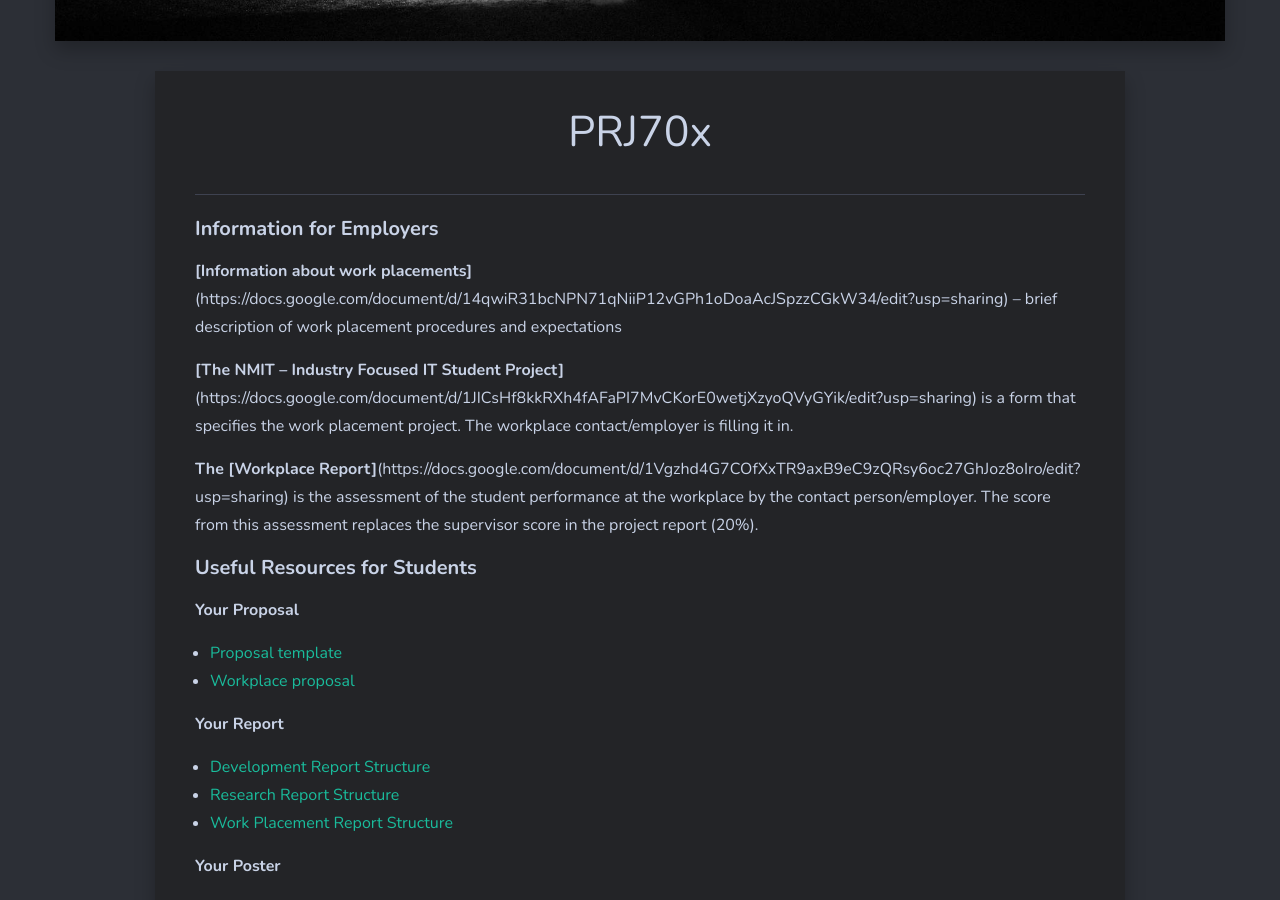
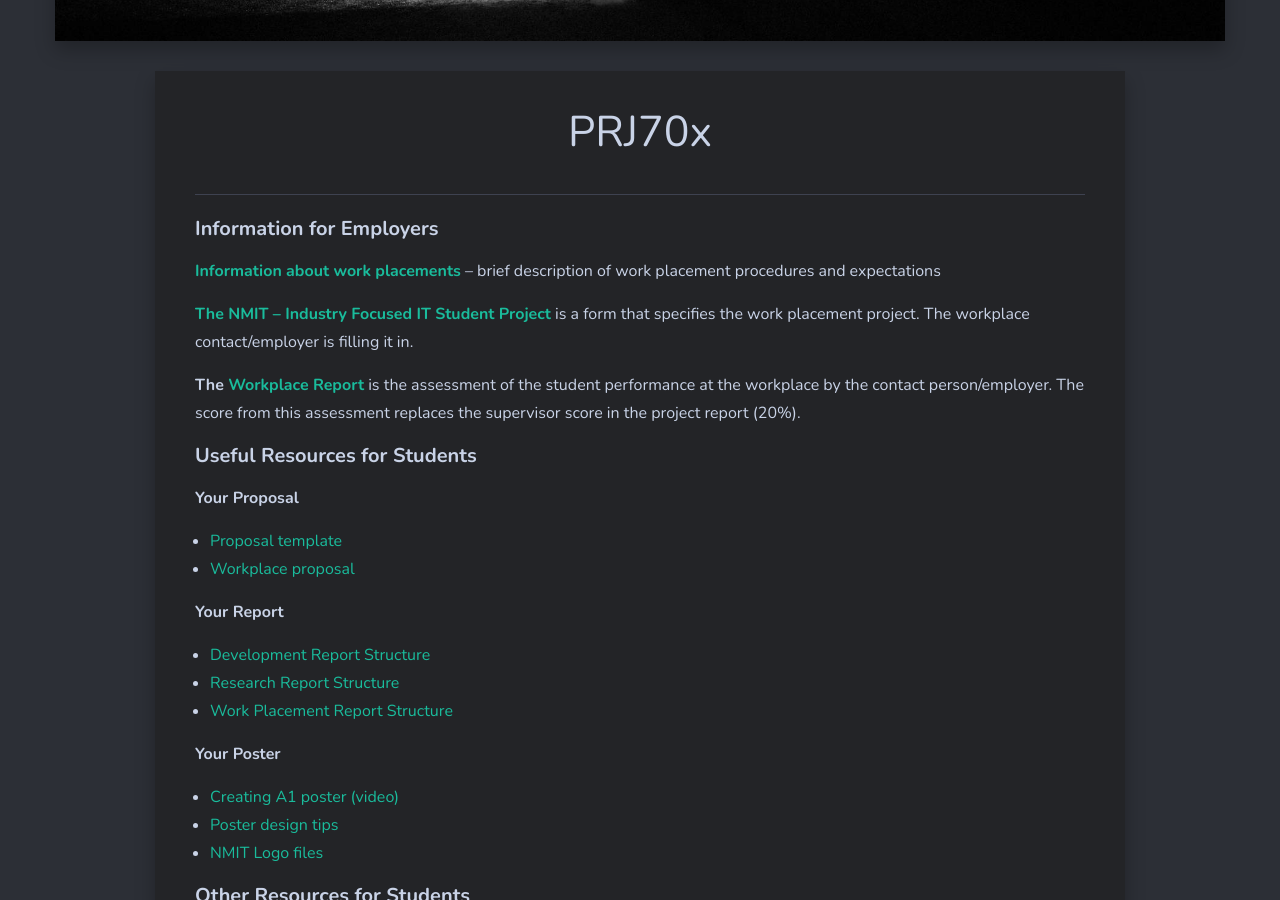
Before and after one commit to larsoliverdam/nmit, a Jekyll site: the page built from _pages/PRJ70x.md, in a window 1280 px wide and 900 px high, scrolled down 654 px. Built offline with Jekyll 4.4.1, drawn with Linux system fonts in a browser that asks for light colours; nearby versions of some CDN libraries; comment, search, counter and statistics services are not loaded.

```diff
--- a/_pages/PRJ70x.md
+++ b/_pages/PRJ70x.md
@@ -6,11 +6,11 @@
 ---
 #### Information for Employers
 
-**[Information about work placements]**(https://docs.google.com/document/d/14qwiR31bcNPN71qNiiP12vGPh1oDoaAcJSpzzCGkW34/edit?usp=sharing) – brief description of work placement procedures and expectations
+**[Information about work placements](https://docs.google.com/document/d/14qwiR31bcNPN71qNiiP12vGPh1oDoaAcJSpzzCGkW34/edit?usp=sharing)** – brief description of work placement procedures and expectations
 
-**[The NMIT – Industry Focused IT Student Project]**(https://docs.google.com/document/d/1JICsHf8kkRXh4fAFaPI7MvCKorE0wetjXzyoQVyGYik/edit?usp=sharing) is a form that specifies the work placement project. The workplace contact/employer is filling it in.
+**[The NMIT – Industry Focused IT Student Project](https://docs.google.com/document/d/1JICsHf8kkRXh4fAFaPI7MvCKorE0wetjXzyoQVyGYik/edit?usp=sharing)** is a form that specifies the work placement project. The workplace contact/employer is filling it in.
 
-**The [Workplace Report]**(https://docs.google.com/document/d/1Vgzhd4G7COfXxTR9axB9eC9zQRsy6oc27GhJoz8oIro/edit?usp=sharing) is the assessment of the student performance at the workplace by the contact person/employer. The score from this assessment replaces the supervisor score in the project report (20%).
+**The [Workplace Report](https://docs.google.com/document/d/1Vgzhd4G7COfXxTR9axB9eC9zQRsy6oc27GhJoz8oIro/edit?usp=sharing)** is the assessment of the student performance at the workplace by the contact person/employer. The score from this assessment replaces the supervisor score in the project report (20%).
 
 #### Useful Resources for Students
 
```
